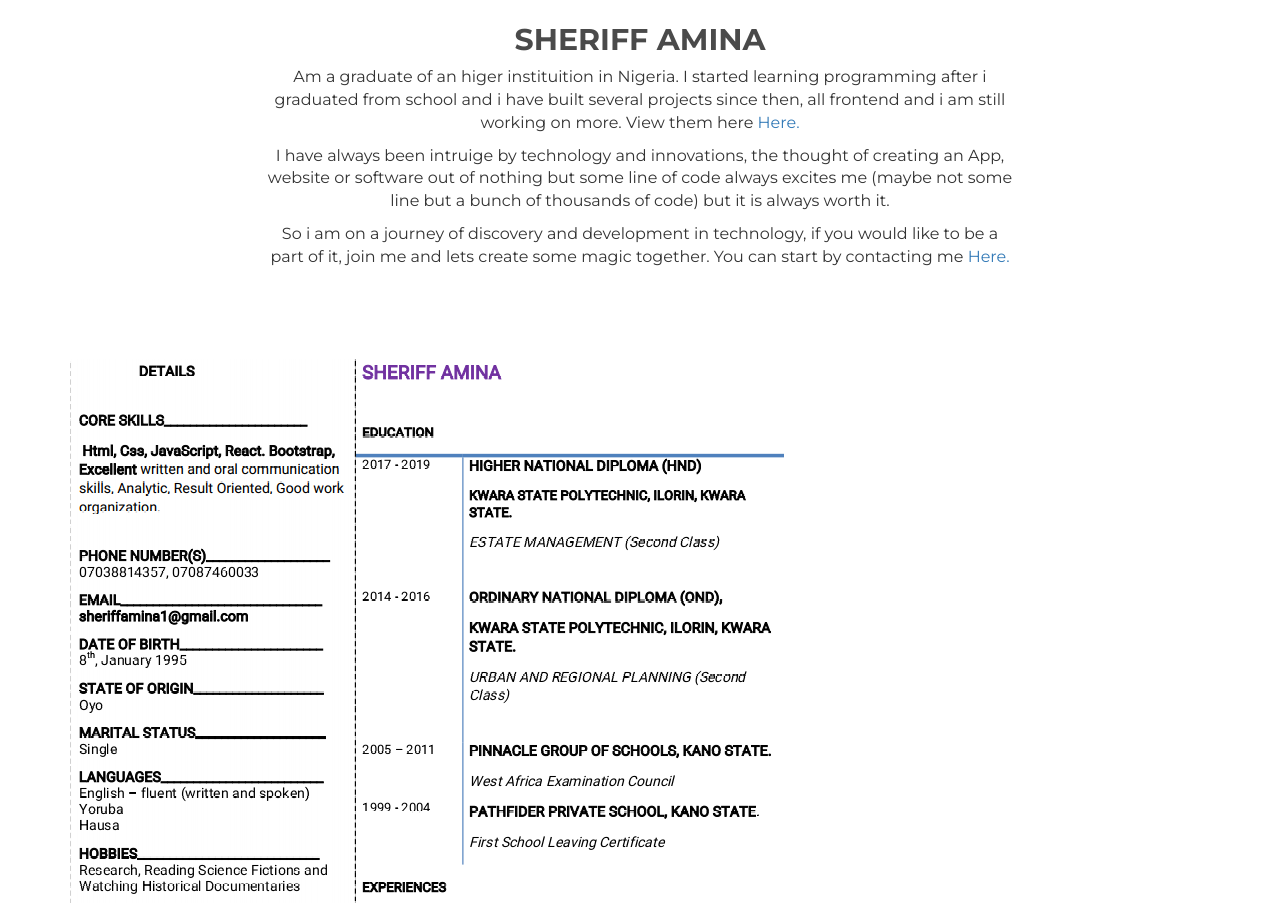
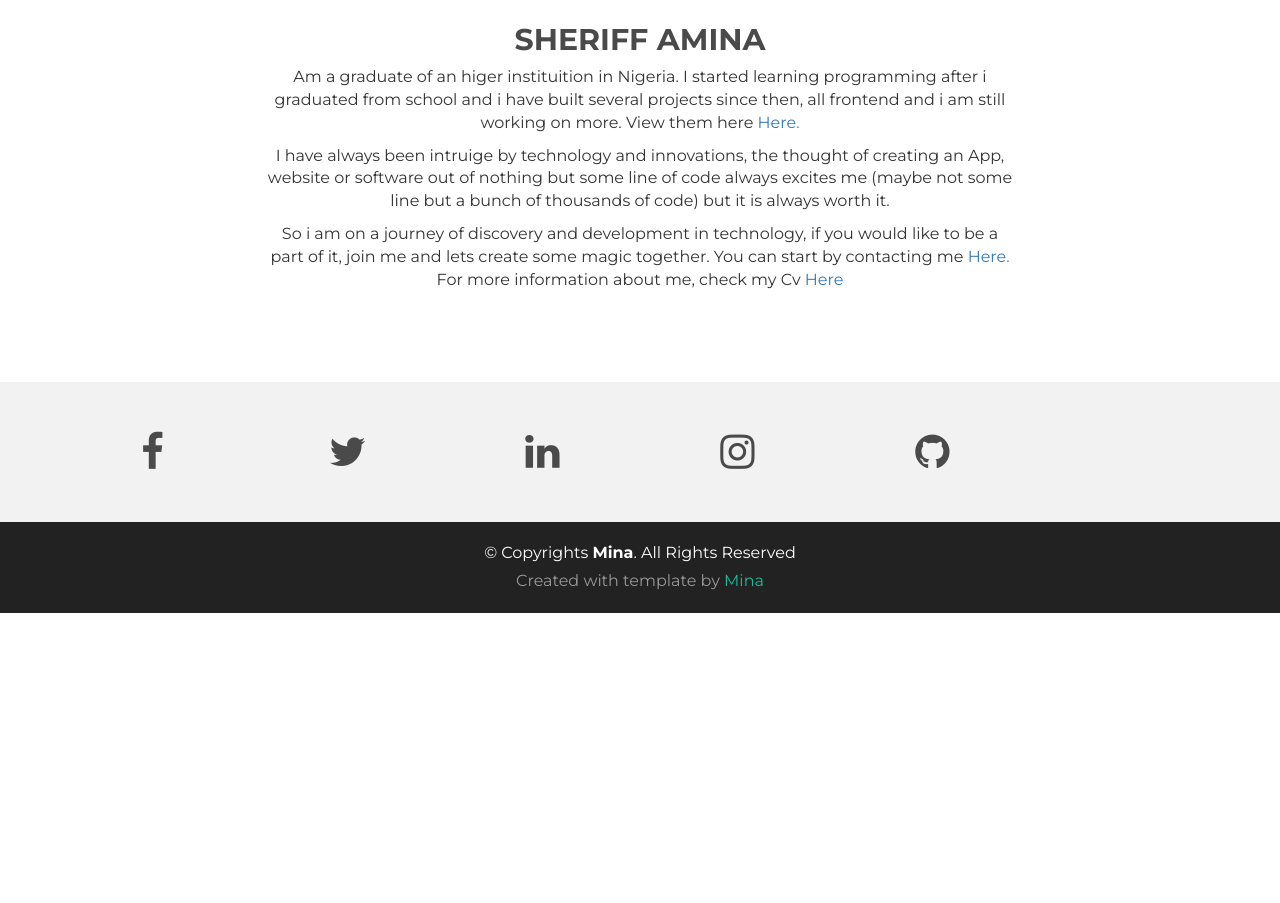
Before and after one commit to amina69/portfolio, a website: page public/about.html in a window 1280 px wide. Shown: the part 557-1460 px from the top of the page. After the commit the page ends 1170 px from the top, so only its background shows below. Drawn offline with Linux system fonts and the light colour scheme.

Commit message:
make it better

```diff
--- a/public/about.html
+++ b/public/about.html
@@ -64,15 +64,12 @@
           and i have built several projects since then, all frontend and i am still working on more. View them here <a href="works.html">Here.</a></p>
         <p>I have always been intruige by technology and innovations, the thought of creating an App, website or software out of nothing but some line of code always excites me (maybe not some line but a bunch of
           thousands of code) but it is always worth it.</p>
-        <p>So i am on a journey of discovery and development in technology, if you would like to be a part of it, join me and lets create some magic together. You can start by contacting me <a href="contact.html">Here.</a></p>
+        <p>So i am on a journey of discovery and development in technology, if you would like to be a part of it, join me and lets create some magic together. You can start by contacting me <a href="contact.html">Here.</a>
+          For more information about me, check my Cv <a href="https://drive.google.com/file/d/1ESoLE1esM_EDgZIBLP-mOKiFS1mK_ro/view?usp=drivesdk">Here</a></p>
       </div>
 
     </div>
   </div>
-
-  <div class="container">
-      <img src="img/myCv.png">
-    </div>
 
   <div id="social">
       <div class="container">
```
